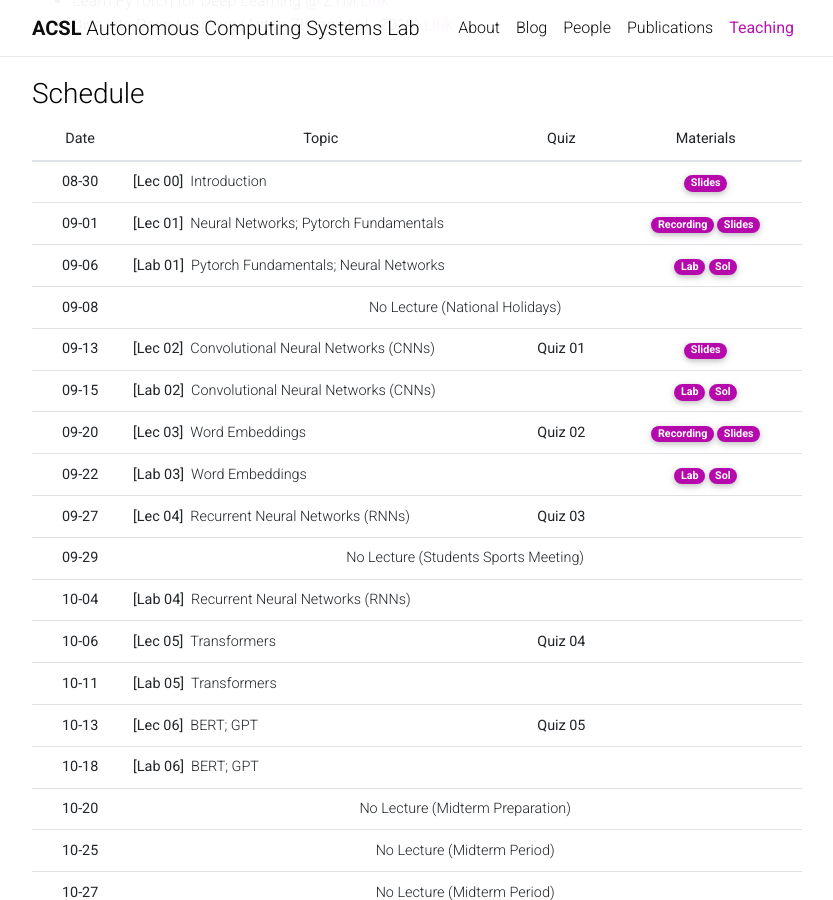
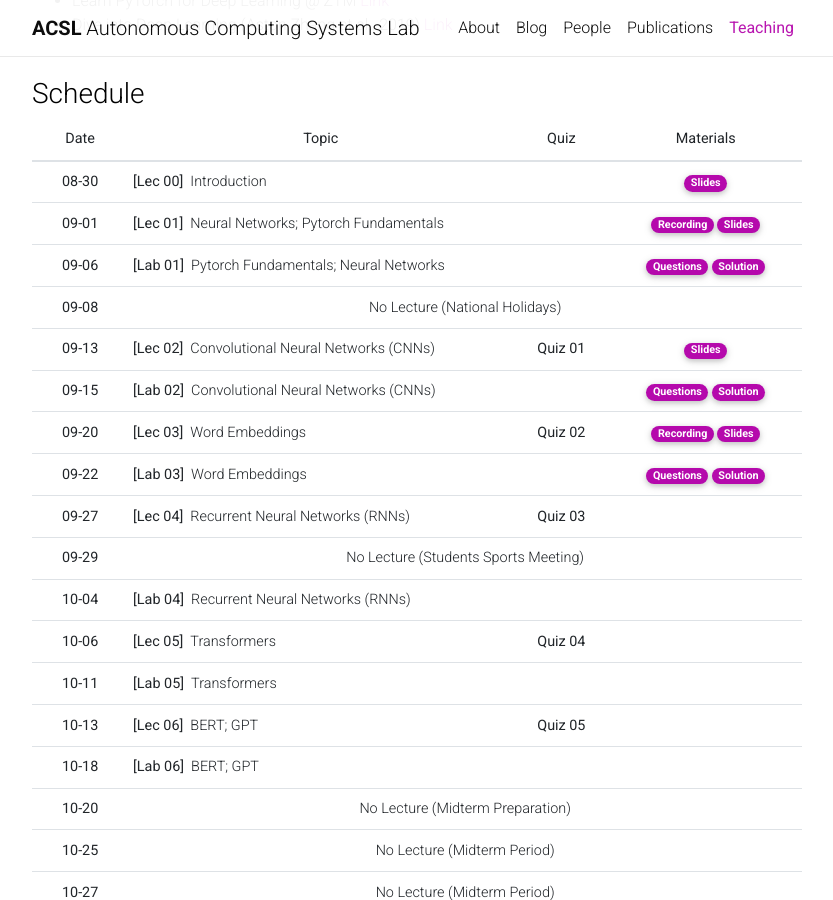
Before and after one commit to Uehwan/Uehwan.github.io, a Jekyll site: the page built from _teaching/aiexplab22fall.md, in a window 1280 px wide and 900 px high, scrolled down 857 px. Shown: the whole window, without its empty margins (223-1056 px from the left). Built offline with Jekyll 4.4.1, drawn with Linux system fonts in a browser that asks for light colours; nearby versions of some CDN libraries; comment, search, counter and statistics services are not loaded; a style sheet for code colours, icons or effects is not loaded.

Commit message:
wording modification

```diff
--- a/_teaching/aiexplab22fall.md
+++ b/_teaching/aiexplab22fall.md
@@ -69,8 +69,8 @@ This course will showcase various methods in machine learning and deep learning.
       <td class="text-left"><b>[Lab 01]</b> &nbsp;Pytorch Fundamentals; Neural Networks</td>
       <td></td>
       <td>
-        <a href="https://colab.research.google.com/drive/1nQM5Fbladmo_XUTWz8MRyNqsQ1n5N0j8?usp=sharing" target="_blank" class="badge badge-pill" style="background-color:#B509AC;">Lab</a>
-        <a href="https://colab.research.google.com/drive/1vwQfFRnMRwxjIReCUJsmnemuWhSjSqzr?usp=sharing" target="_blank" class="badge badge-pill" style="background-color:#B509AC;">Sol</a>
+        <a href="https://colab.research.google.com/drive/1nQM5Fbladmo_XUTWz8MRyNqsQ1n5N0j8?usp=sharing" target="_blank" class="badge badge-pill" style="background-color:#B509AC;">Questions</a>
+        <a href="https://colab.research.google.com/drive/1vwQfFRnMRwxjIReCUJsmnemuWhSjSqzr?usp=sharing" target="_blank" class="badge badge-pill" style="background-color:#B509AC;">Solution</a>
       </td>
     </tr>
     <tr style="border-bottom: 1.5px solid lightgrey;">
@@ -91,8 +91,8 @@ This course will showcase various methods in machine learning and deep learning.
       <td class="text-left"><b>[Lab 02]</b> &nbsp;Convolutional Neural Networks (CNNs)</td>
       <td></td>
       <td>
-        <a href="https://colab.research.google.com/drive/1X9w5Q6VxFdtxu7KqNjrlFEnr-yEoG7sG?usp=sharing" target="_blank" class="badge badge-pill" style="background-color:#B509AC;">Lab</a>
-        <a href="https://colab.research.google.com/drive/1M0ykQf2OIwDl-gmPtLeWViEURaQ1IuYW?usp=sharing" target="_blank" class="badge badge-pill" style="background-color:#B509AC;">Sol</a>
+        <a href="https://colab.research.google.com/drive/1X9w5Q6VxFdtxu7KqNjrlFEnr-yEoG7sG?usp=sharing" target="_blank" class="badge badge-pill" style="background-color:#B509AC;">Questions</a>
+        <a href="https://colab.research.google.com/drive/1M0ykQf2OIwDl-gmPtLeWViEURaQ1IuYW?usp=sharing" target="_blank" class="badge badge-pill" style="background-color:#B509AC;">Solution</a>
       </td>
     </tr>
     <tr>
@@ -109,8 +109,8 @@ This course will showcase various methods in machine learning and deep learning.
       <td class="text-left"><b>[Lab 03]</b> &nbsp;Word Embeddings</td>
       <td></td>
       <td>
-        <a href="https://colab.research.google.com/drive/1QFZP_wXsl2k85FArvyoleGKg6VvuCiMt?usp=sharing" target="_blank" class="badge badge-pill" style="background-color:#B509AC;">Lab</a>
-        <a href="https://colab.research.google.com/drive/1pqdipJrGWtTXo6eZsowTOZR6zyiQRS3C?usp=sharing" target="_blank" class="badge badge-pill" style="background-color:#B509AC;">Sol</a>
+        <a href="https://colab.research.google.com/drive/1QFZP_wXsl2k85FArvyoleGKg6VvuCiMt?usp=sharing" target="_blank" class="badge badge-pill" style="background-color:#B509AC;">Questions</a>
+        <a href="https://colab.research.google.com/drive/1pqdipJrGWtTXo6eZsowTOZR6zyiQRS3C?usp=sharing" target="_blank" class="badge badge-pill" style="background-color:#B509AC;">Solution</a>
       </td>
     </tr>
     <tr>
```
